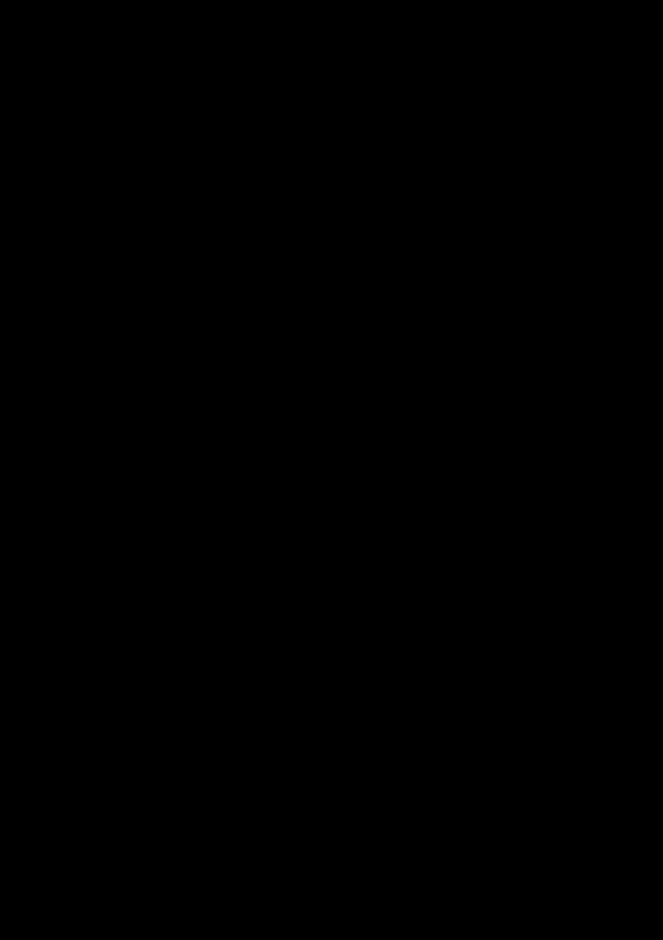
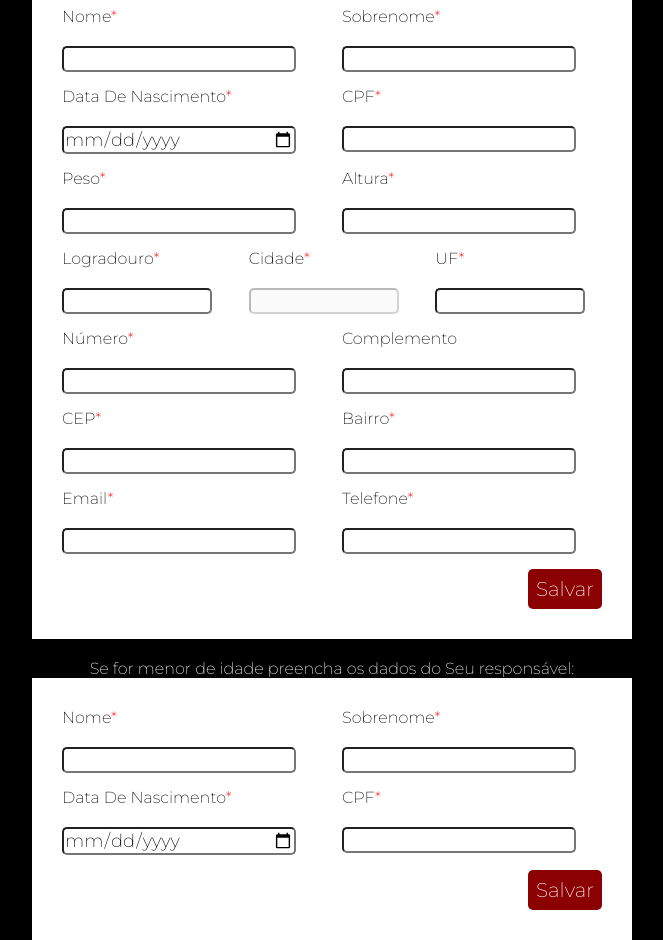
Before and after one commit to annebcandrade/cadastro-alunos-boxe-academy, a React (Vite) app: page /Register in a window 1280 px wide. Shown: the part 260-1200 px from the top of the page, without its empty margins (308-971 px from the left). Before the commit the page ends 800 px from the top, so only its background shows below. Built offline with nearby package versions, Linux system fonts and the light colour scheme.

Commit message:
new-changes-form-ready

```diff
--- a/package.json
+++ b/package.json
@@ -11,10 +11,13 @@
   },
   "dependencies": {
     "axios": "^1.6.8",
+    "formik": "^2.4.5",
     "react": "^18.2.0",
     "react-dom": "^18.2.0",
+    "react-input-mask": "^2.0.4",
     "react-router-dom": "^6.22.3",
-    "styled-components": "^6.1.8"
+    "styled-components": "^6.1.8",
+    "yup": "^1.4.0"
   },
   "devDependencies": {
     "@types/react": "^18.2.66",
--- /dev/null
+++ b/src/components/Input/index.jsx
@@ -0,0 +1,57 @@
+import React from "react"
+import { Field, ErrorMessage } from "formik"
+import styled from "styled-components"
+
+const FieldStyled = styled.input`
+    padding: 10x;
+    border-radius: 5px;
+    border: 10x solid;
+    outline: none;
+    font-size: 18px;
+    width: 90%;
+`
+
+const ErrorStyled = styled.span`
+    color: red;
+    font-size: 14px;
+`
+
+const Container = styled.div`
+    display: flex;
+    flex-direction: column;
+    gap: 20px;
+    margin-bottom: 15px;
+    width: 100%;
+`
+
+const Label = styled.label`
+    text-transform: capitalize;
+`
+
+const RequiredLabel = styled.span`
+    color: red;
+`
+
+
+
+
+
+export const Input = ( { name, type ="", label, required, ...props}) => {
+
+
+    return (
+
+        <Container>
+            <Label>
+                { label || name}
+                { required && <RequiredLabel>*</RequiredLabel>}
+            </Label>
+            <Field as={FieldStyled} name={name} type={type} {...props} />
+            <ErrorMessage name={name} component={ErrorStyled} />
+            </Container>
+
+    )
+
+
+
+}
--- a/src/containers/Register/index.jsx
+++ b/src/containers/Register/index.jsx
@@ -1,14 +1,182 @@
-import { Container } from "./styles"
+import { Button, Container, ContainerBox, Footer, Row, ButtonCad } from "./styles";
+import { Input } from "../../components/Input";
+import * as Yup from 'yup';
+import styled from "styled-components";
+import { Form, Formik } from "formik";
 
 function Register() {
 
 
 
-    return(
+
+
+    const initialValues = {
+        responsavel: null,
+        nome: "",
+        sobrenome: "",
+        dataNascimento: "",
+        CPF: "",
+        Peso: "",
+        Altura: "",
+        Email: "",
+        Telefone: "",
+        Logradouro: "",
+        Número: "",
+        Complemento: "",
+        Bairro: "",
+        CEP: "",
+        Cidade: "",
+        UF: ""
+    };
+
+    const validationSchema = Yup.object({
+        nome: Yup.string()
+            .min(3, "O campo deve ter no mínimo 3 caracteres")
+            .required("Campo obrigatório"),
+        sobrenome: Yup.string() .required("Campo obrigatório"),
+        Email: Yup.string().email("Email inválido") .required("Campo obrigatório"),
+        dataNascimento: Yup.date()
+            .max(new Date(), "Não é possível incluir uma data futura")
+            .required("Campo obrigatório"),
+        Telefone: Yup.string()
+            .max(13, "O Campo deve ter no máximo 13 caracteres")
+             .required("Campo obrigatório"),
+        CPF: Yup.string()  .max(11, "O Campo deve ter no máximo 11 caracteres") .required("Campo obrigatório"),
+        Peso: Yup.string().required("Campo obrigatório"),
+        Altura: Yup.string().required("Campo obrigatório"),
+        Logradouro: Yup.string().required("Campo obrigatório"),
+        Número: Yup.string().required("Campo obrigatório"),
+        Bairro: Yup.string().required("Campo obrigatório"),
+        CEP: Yup.string().required("Campo obrigatório"),
+        Cidade: Yup.string().required("Campo obrigatório"),
+        UF: Yup.string().required("Campo obrigatório"),
+    });
+
+
+    const handleSubmit = (values, { setSubmitting }) => {
+        console.log(values);
+        setSubmitting(false);
+      };
+
+
+
+
+
+
+    return (
         <Container>
             <h1>Cadastro</h1>
             <p>Para cadastrar um novo(a) aluno(a) preencha o formulário abaixo:</p>
-            </Container>
+            <p>Se for maior de idade preencha apenas esse cadastro:</p>
+
+            <ContainerBox>
+                <Formik onSubmit={null}
+                    initialValues={initialValues}
+                    validationSchema={validationSchema}
+                >
+                    {({ values, isSubmiting }) => (
+                        <Form style={{ width: "90%" }}>
+                            <Row>
+                                <Input name="nome" required />
+                                <Input name="sobrenome" required />
+                            </Row>
+                            <Row>
+                                <Input
+                                    name="dataNascimento"
+                                    type="date"
+                                    label="Data de Nascimento"
+                                    required
+                                />
+                                <Input name="CPF"
+                                    type="number"
+                                    label="CPF"
+                                    required />
+                            </Row>
+                            <Row>
+                                <Input name="Peso"
+                                    type="number"
+                                    label="Peso"
+                                    required />
+                                <Input name="Altura"
+                                    type="number"
+                                    label="Altura"
+                                    required />
+                            </Row>
+
+                            <Row>
+                                <Input name="Logradouro" required />
+                                <Input name="Cidade" disabled={!values.Logradouro} required />
+                                <Input name="UF" required />
+                            </Row>
+
+                            <Row>
+                                <Input name="Número" type="number" required />
+                                <Input name="Complemento" />
+                            </Row>
+
+                            <Row>
+                                <Input name="CEP" type="number" required />
+                                <Input name="Bairro" required />
+                            </Row>
+
+                            <Row>
+                                <Input name="Email" type="email" required />
+                                <Input name="Telefone" type="number" required />
+                            </Row>
+
+
+
+
+                            <Footer>
+                                <Button type="submit" disabled={isSubmiting}>
+                                    Salvar
+                                </Button>
+                            </Footer>
+                        </Form>
+                    )}
+                </Formik>
+            </ContainerBox>
+
+            <p>Se for menor de idade preencha os dados do Seu responsável:</p>
+
+
+            <ContainerBox>
+                <Formik onSubmit={handleSubmit}
+                    initialValues={initialValues}
+                    validationSchema={validationSchema}
+                >
+                    {({ values, isSubmitting }) => (
+                        <Form style={{ width: "90%" }}>
+                            <Row>
+                                <Input name="nome" required />
+                                <Input name="sobrenome" required />
+                            </Row>
+                            <Row>
+                                <Input
+                                    name="dataNascimento"
+                                    type="date"
+                                    label="Data de Nascimento"
+                                    required
+                                />
+                                <Input name="CPF"
+                                    type="number"
+                                    label="CPF"
+                                    required />
+                            </Row>
+                            <Footer>
+                                <Button type="submit" disabled={isSubmitting} >
+                                    Salvar
+                                </Button>
+                            </Footer>
+
+                        </Form>
+                    )}
+
+                </Formik>
+            </ContainerBox>
+
+
+        </Container>
     )
 }
 
--- a/src/containers/Register/styles.js
+++ b/src/containers/Register/styles.js
@@ -18,3 +18,51 @@ export const Container = styled.div`
     }
 
 `
+
+export const ContainerBox = styled.div`
+   width: 80%;
+   max-width: 600px;
+   display: flex;
+   justify-content: center;
+   box-shadow: 0 1px 2px;
+   padding:  30px 0;
+   background-color: white;
+`
+
+export const Row = styled.div`
+    display: flex;
+    gap: 20px;
+
+    @media (max-width: 550px) {
+        display: block;
+    }
+`
+
+export const Footer = styled.div`
+    text-align: end;
+
+`
+
+export const Button = styled.button`
+    padding: 8px;
+    font-size: 20px;
+    cursor: pointer;
+    background-color: #8b0000;
+    color: white;
+    border: none;
+    border-radius: 5px;
+`
+
+export const ButtonCad = styled.div`
+ padding: 8px;
+    font-size: 20px;
+    cursor: pointer;
+    background-color: #8b0000;
+    color: white;
+    border: none;
+    border-radius: 5px;
+    margin-top: 20px;
+    margin-bottom: 20px;
+
+
+        `
```
Also changed, not shown: 1 other file (tests, documents, lock files or other folders).
